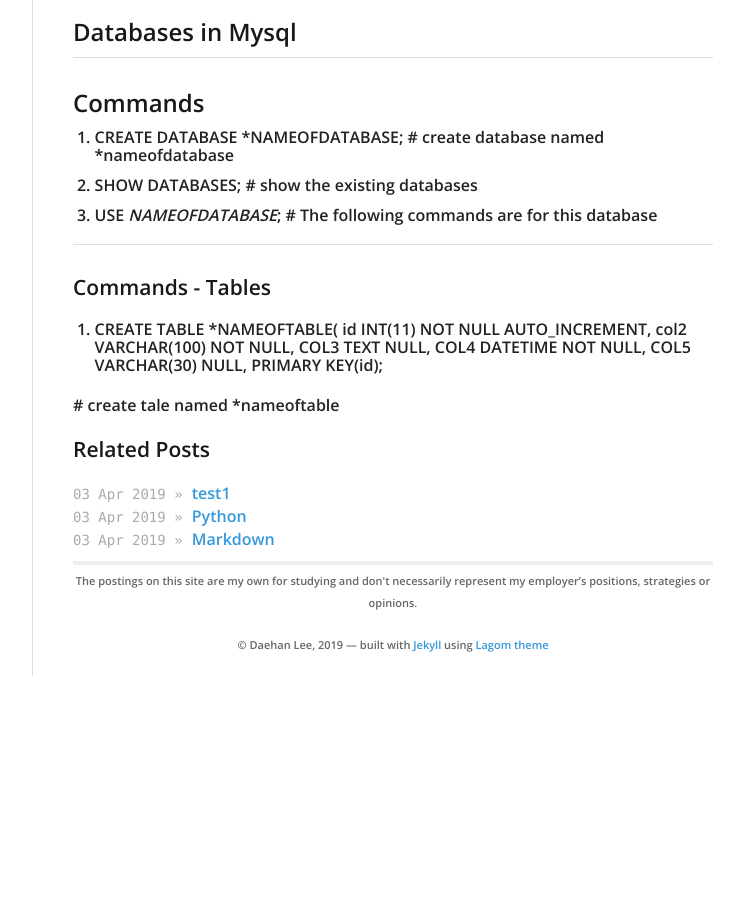
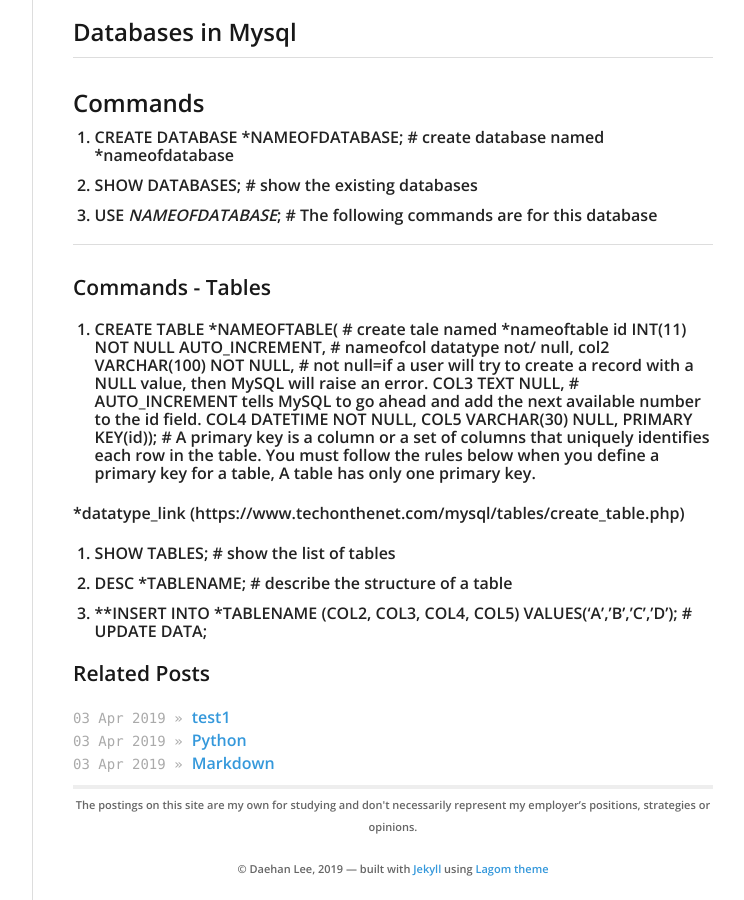
Before and after one commit to daehan0226/Study, a Jekyll site: the page built from _posts/2019-04-03-MYSQL.md, in a window 1280 px wide and 900 px high, scrolled down 1305 px. Shown: the whole window, without its empty margins (378-1122 px from the left). Built offline with Jekyll 4.4.1, drawn with Linux system fonts in a browser that asks for light colours; before the commit the page ends 1981 px from its top, so only the background shows below that.

Commit message:
Update 2019-04-03-MYSQL.md

```diff
--- a/_posts/2019-04-03-MYSQL.md
+++ b/_posts/2019-04-03-MYSQL.md
@@ -47,13 +47,16 @@ Bitnami WAMP Stack provides a complete **PHP, MySQL and Apache development envir
 
 - - -
 ### Commands - Tables
-  1. CREATE TABLE *NAMEOFTABLE(
-      id INT(11) NOT NULL AUTO_INCREMENT,
-      col2 VARCHAR(100) NOT NULL,
-      COL3 TEXT NULL,
+  1. CREATE TABLE *NAMEOFTABLE(            # create tale named *nameoftable
+      id INT(11) NOT NULL AUTO_INCREMENT, # nameofcol datatype not/ null,
+      col2 VARCHAR(100) NOT NULL,   # not null=if a user will try to create a record with a NULL value, then MySQL will raise an error.
+      COL3 TEXT NULL,               # AUTO_INCREMENT tells MySQL to go ahead and add the next available number to the id field.
       COL4 DATETIME NOT NULL,
       COL5 VARCHAR(30) NULL,
-      PRIMARY KEY(id);
+      PRIMARY KEY(id));             # A primary key is a column or a set of columns that uniquely identifies each row in the table. You must follow the rules below when you define a primary key for a table, A table has only one primary key.
 
+   *datatype_link (https://www.techonthenet.com/mysql/tables/create_table.php)
 
-  # create tale named *nameoftable
+  2. SHOW TABLES; # show the list of tables
+  3. DESC *TABLENAME; #  describe the structure of a table
+  4. **INSERT INTO *TABLENAME (COL2, COL3, COL4, COL5) VALUES('A','B','C','D'); # UPDATE DATA;
```
